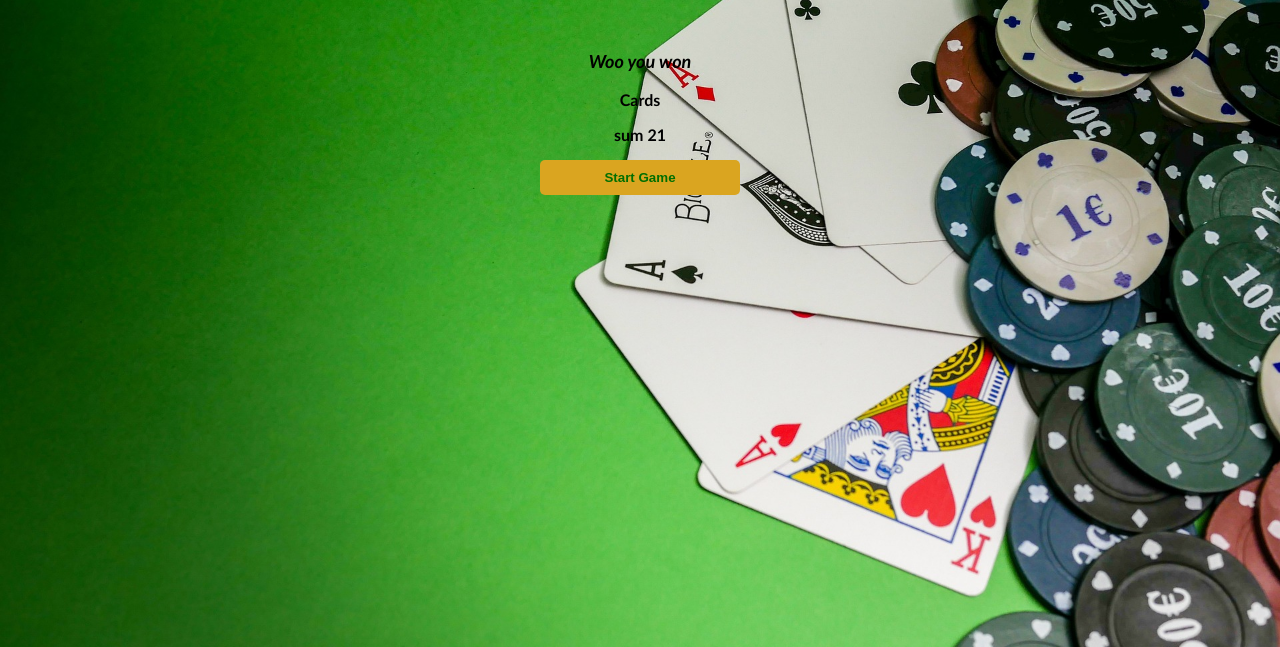
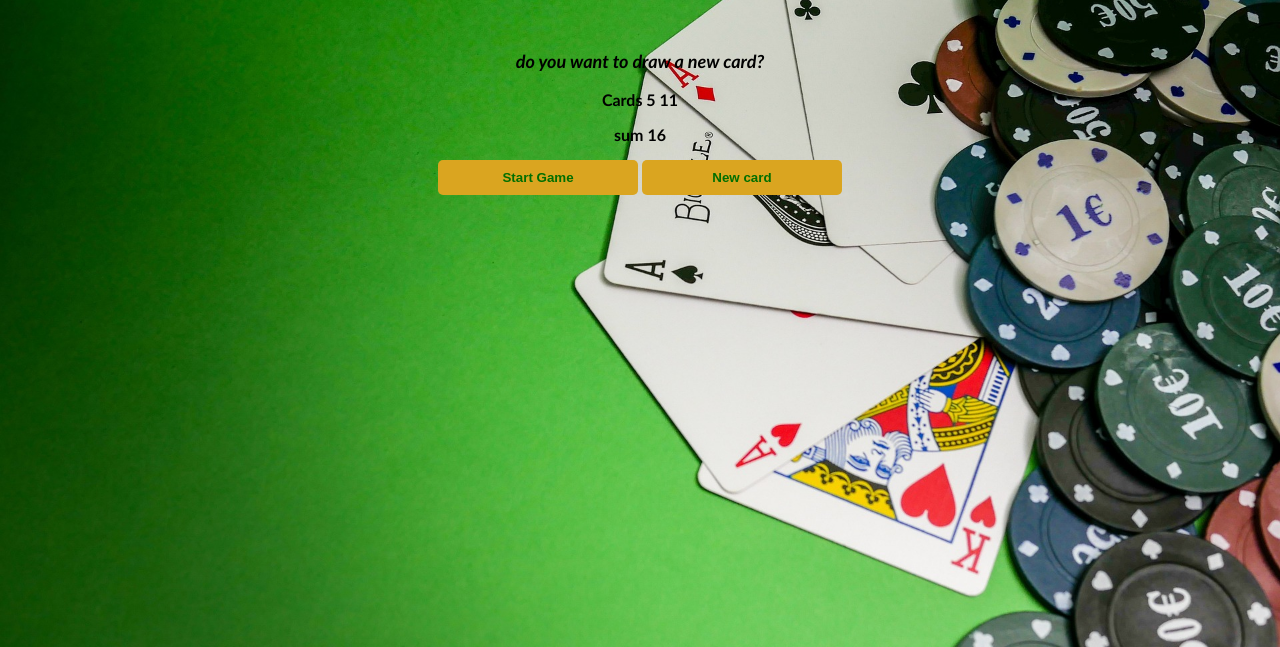
Before and after one commit to shekabhi25/3.jsblackjack, a plain HTML site: page index.html in a window 1280 px wide. Both pictures are taken after a click on the button "Start Game". Shown: the part 153-800 px from the top of the page. Drawn offline with Linux system fonts and the light colour scheme.

Commit message:
before array

```diff
--- a/index.html
+++ b/index.html
@@ -13,12 +13,14 @@
 
     <h1>BlackJack</h1>
     <p id="message-el">Want to play a round? </p>
-    <p  style="color : black">Cards</p>
+    <p  style="color : black">Cards
+    <span id="c1"></span> <span id="c2"></span></p>
     <p style="color: black">sum
     <span id="sum-el"></span></p>
 
 
     <button id="games" onclick="gamestart()">Start Game</button>
+    <button id="new-game"  onclick="newgame()">New card</button>
     <script src="index.js"></script>
 
 
--- a/index.js
+++ b/index.js
@@ -1,10 +1,12 @@
-let firstcard=10;
+let firstcard=5;
 let secondcard=11;
 
 let isalive=true;
 let message="";
 let hasblackjack=false;
 let sum=firstcard+secondcard;
+let card1;
+let card2;
 function gamestart()
 {
    if(sum<=20)
@@ -24,9 +26,28 @@ function gamestart()
     isalive=false;
    }
 
+   card1=document.getElementById("c1");
+   card2=firstcard +" "+ secondcard ;
+    card1.textContent=card2
+   // document.getElementById("c2").textContent=secondcard;
    let store=document.getElementById("sum-el");
    store.textContent=sum;
 
    let res=document.getElementById("message-el");
  res.textContent=message;
 }
+
+let card=5;
+
+function newgame()
+{
+
+   // document.getElementById("message-el").textContent='Want to play a round? ';
+   // document.getElementById("c1").textContent="";
+   // document.getElementById("c2").textContent="";
+   // document.getElementById("sum-el").textContent="";
+   sum+=card;
+gamestart();
+card1.textContent=card2+ " "+  card;
+
+}
```
Lines whose indentation alone changed are shown as unchanged.
